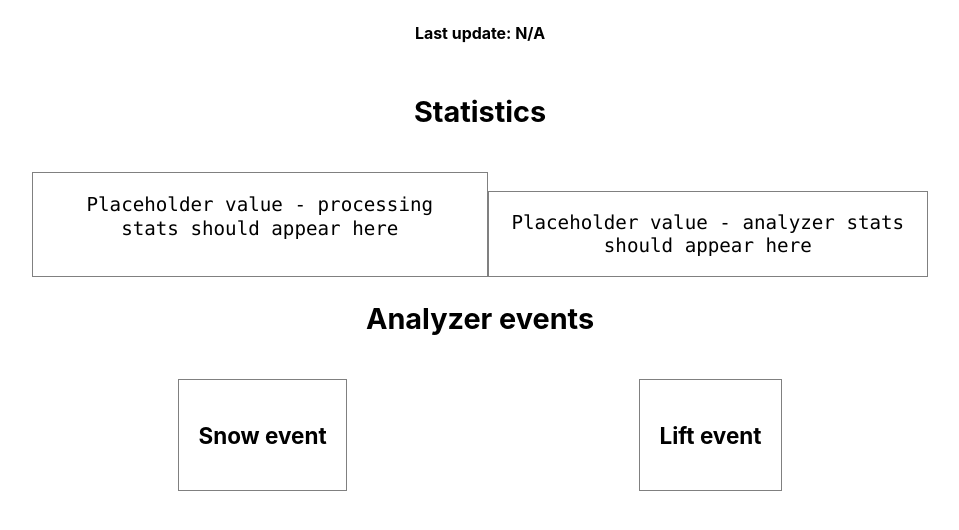
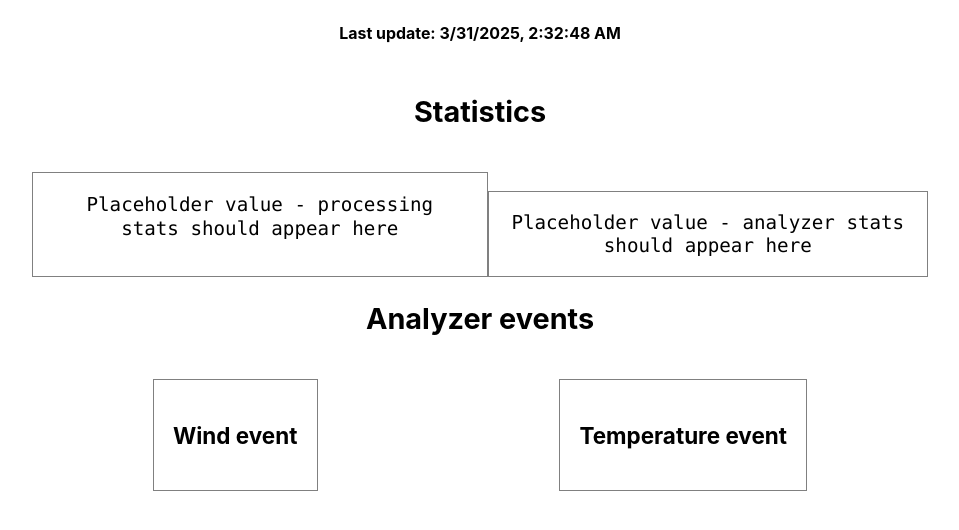
Before and after one commit to RaymondNguyn/microservices, a plain HTML site: page frontend/index.html in a window 1280 px wide. Shown: the part 100-630 px from the top of the page, without its empty margins (160-1119 px from the left). Drawn offline with Linux system fonts and the light colour scheme; no server answers.

Commit message:
Connected to Frontend(Dynamic IPADDR doesnt work)

```diff
--- a/frontend/index.html
+++ b/frontend/index.html
@@ -7,7 +7,8 @@
     <meta name="viewport" content="width=device-width, initial-scale=1" />
     <meta name="theme-color" content="#000000" />
     <meta name="description" content="ACIT3855 statistics application" />
-    <script src="updateStats.js"></script>
+    <!-- <script src="updateStats.js"></script> -->
+    <script type="module" src="updateStats.js"></script>
     <title>ACIT3855 - Raymond Nguyen</title>
 </head>
 
@@ -30,12 +31,12 @@
         <h2>Analyzer events</h2>
         <div id="analyzer">
             <div>
-                <h3>Snow event</h3>
+                <h3>Wind event</h3>
                 <code id="event-snow">
                 </code>
             </div>
             <div>
-                <h3>Lift event</h3>
+                <h3>Temperature event</h3>
                 <code id="event-lift">
                 </code>
             </div>
--- a/frontend/updateStats.js
+++ b/frontend/updateStats.js
@@ -1,12 +1,14 @@
 /* UPDATE THESE VALUES TO MATCH YOUR SETUP */
 
-const BASE_URL = import.meta.env.VM_URL
+const BASE_URL = "0.0.0.0"
 
-const PROCESSING_STATS_API_URL = `http://${BASE_URL}:8900/stats`
+console.log("Base URL:", BASE_URL);
+
+const PROCESSING_STATS_API_URL = `http://${BASE_URL}:8100/stats`
 const ANALYZER_API_URL = {
-    stats: `http://${BASE_URL}:8100/stats`,
-    wind: "http://${BASE_URL}:8100/event.json",
-    temp: "http://${BASE_URL}:8100/event.json"
+    stats: `http://${BASE_URL}:8900/stats`,
+    wind: `http://${BASE_URL}:8900/events/wind-speed?index=0`,
+    temp: `http://${BASE_URL}:8900/events/temperature?index=0`
 }
 
 // This function fetches and updates the general statistics
@@ -30,8 +32,8 @@ const getStats = () => {
 
     makeReq(PROCESSING_STATS_API_URL, (result) => updateCodeDiv(result, "processing-stats"))
     makeReq(ANALYZER_API_URL.stats, (result) => updateCodeDiv(result, "analyzer-stats"))
-    makeReq(ANALYZER_API_URL.snow, (result) => updateCodeDiv(result, "event-snow"))
-    makeReq(ANALYZER_API_URL.lift, (result) => updateCodeDiv(result, "event-lift"))
+    makeReq(ANALYZER_API_URL.wind, (result) => updateCodeDiv(result, "event-snow"))
+    makeReq(ANALYZER_API_URL.temp, (result) => updateCodeDiv(result, "event-lift"))
 }
 
 const updateErrorMessages = (message) => {
```
Also changed, not shown: 3 other files.
